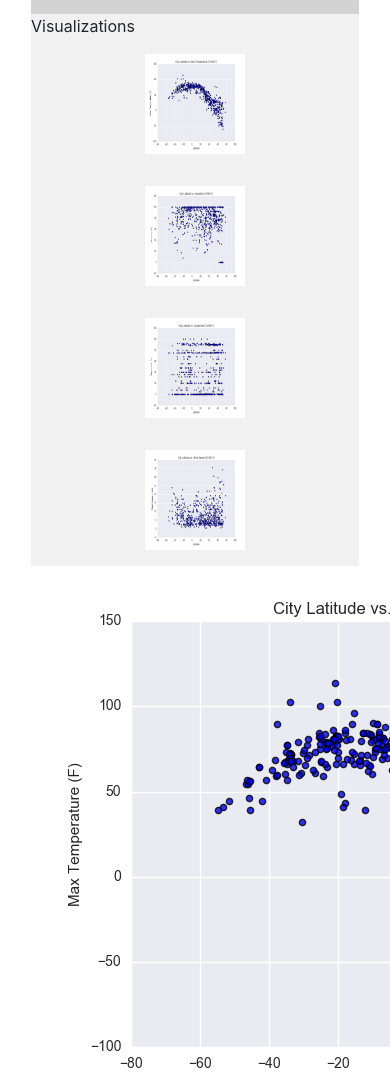
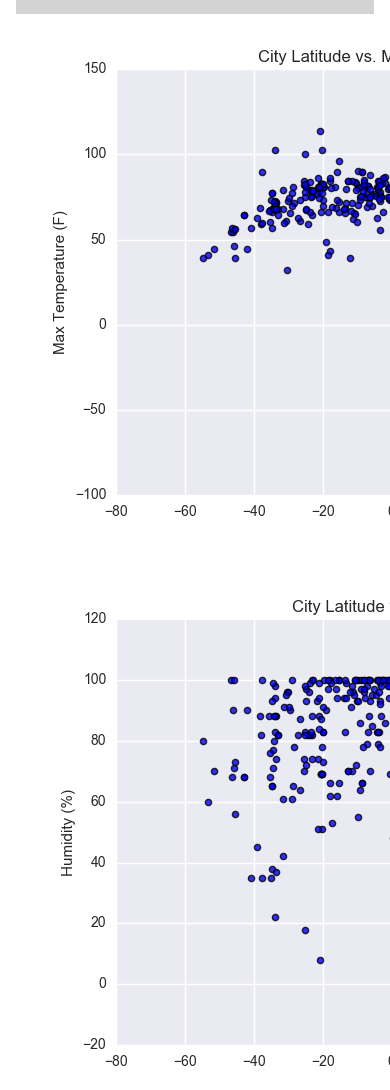
Before and after one commit to mchandler02/Web-Design-Challenge, a plain HTML site: page comparisons.html in a window 390 px wide. Shown: the part 407-1497 px from the top of the page. Drawn offline with nearby package versions, Linux system fonts and the light colour scheme.

Commit message:
comparisons updated to be responsive

```diff
--- a/comparisons.html
+++ b/comparisons.html
@@ -10,7 +10,8 @@
 </head>
 
 <body>
-    <div class="container">
+    <div="container">
+        <div class="content">
             <div class="row">
                 <div class="col-md-12">
                     <nav class="navbar">
@@ -38,52 +39,36 @@
                     </nav>
                 </div>
             </div>
-        <div class="content">
+
             <div class="row">
                 <div class="col-md-12">
                     <h1>Comparisons</h1>
                 </div>
             </div>
             <div class="row">
-                <div class="col-md-2">
-                    <div class="sidebar">Visualizations
-                        <!--Figure 1-->
-                        <a target="_blank" href="/maxtemp.html">
-                            <img src="Resources/assets/images/Fig1.png"
-                                alt="City Latitude vs Max Temperature Graph from January 5, 2017"
-                                style="width:100px;height:100px;"></a>
-                        <!--Figure 2-->
-                        <a target="_blank" href="/humidity.html">
-                            <img src="Resources/assets/images/Fig2.png"
-                                alt="City Latitude vs Humidity Graph from January 5, 2017"
-                                style="width:100px;height:100px;"></a>
-                        <!--Figure 3-->
-                        <a target="_blank" href="/cloudiness.html">
-                            <img src="Resources/assets/images/Fig3.png"
-                                alt="City Latitude vs Cloudiness Graph from January 5, 2017"
-                                style="width:100px;height:100px;"></a>
-                        <!--Figure 4-->
-                        <a target="_blank" href="/windspeed.html">
-                            <img src="Resources/assets/images/Fig4.png"
-                                alt="City Latitude vs Wind Speed Graph from January 5, 2017"
-                                style="width:100px;height:100px;"></a>
-                    </div>
-                </div>
 
 
-                <div class="container">
-                    <div class="row">
-                        <div class="col-md-5">
+                <div class="container-fluid" id="gallery">
+                    <div class = "row">
+                            <div class = "col-md-6">
                                 <img src="Resources/assets/images/Fig1.png"
                                     alt="City Latitude vs Max Temperature Graph from January 5, 2017">
+                            </div>
+                            <div class = "col-md-6">
                                 <img src="Resources/assets/images/Fig2.png"
                                     alt="City Latitude vs Humidity Graph from January 5, 2017">
                             </div>
-                        <div class="col-md-5">
+                        </div>
+                        <div class = "row">
+                            <div class = "col-md-6">
                                 <img src="Resources/assets/images/Fig3.png"
                                     alt="City Latitude vs Cloudiness Graph from January 5, 2017">
+                            </div>
+                            <div class = "col-md-6">
                                 <img src="Resources/assets/images/Fig4.png"
                                     alt="City Latitude vs Wind Speed Graph from January 5, 2017">
+                            </div>
+                        </div>
                 </div>
             </div>
         </div>
--- a/style.css
+++ b/style.css
@@ -35,8 +35,8 @@
     height: 1000px;
   }
 
-  /* On screens that are less than 700px wide, make the sidebar into a topbar */
-  @media screen and (max-width: 700px) {
+  /* On screens that are less than 600px wide, make the sidebar into a topbar */
+  @media screen and (max-width: 600px) {
     .sidebar {
       width: 100%;
       height: auto;
```
Lines whose indentation alone changed are shown as unchanged.
